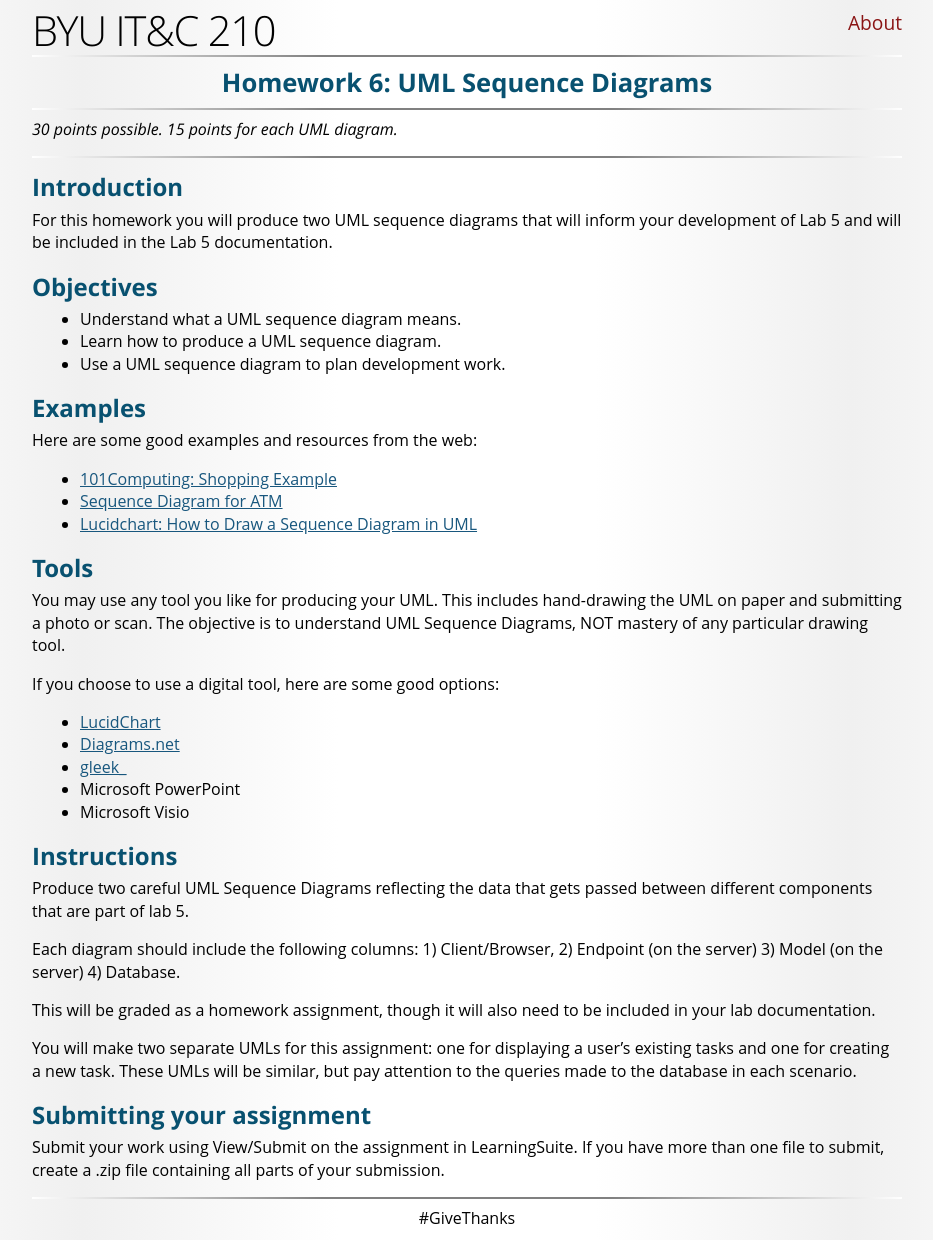
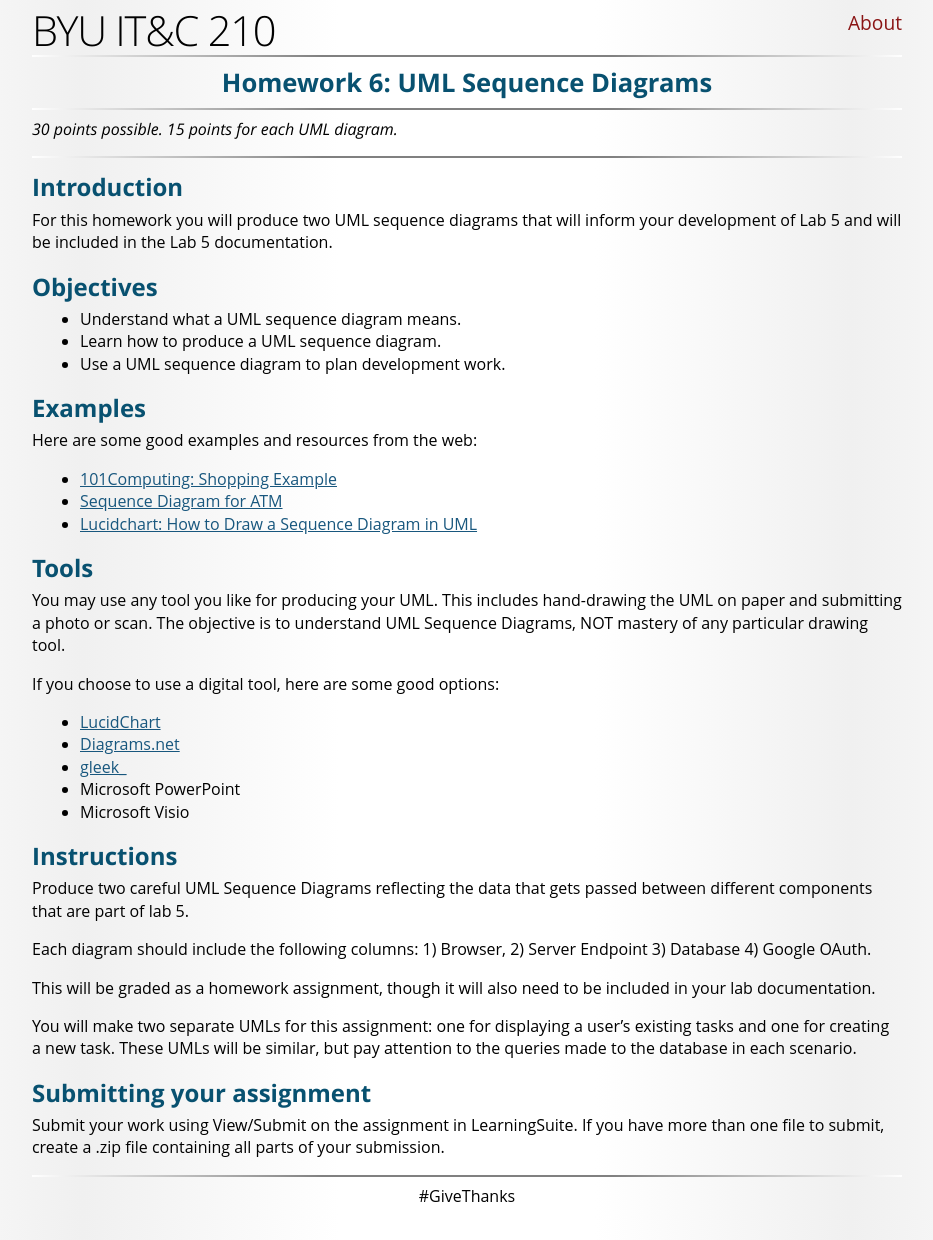
Before and after one commit to BYU-ITC-210/BYU-ITC-210.github.io, a Jekyll site: the page built from HW6-UML-Sequence.md, in a window 1280 px wide. Shown: the whole page, without its empty margins (173-1106 px from the left). Built offline with Jekyll 4.4.1, drawn with Linux system fonts in a browser that asks for light colours; some web fonts are replaced; after the commit the page ends 1217 px from its top, so only the background shows below that.

Commit message:
Update HW6-UML-Sequence.md

```diff
--- a/HW6-UML-Sequence.md
+++ b/HW6-UML-Sequence.md
@@ -41,7 +41,7 @@ If you choose to use a digital tool, here are some good options:
 
 Produce two careful UML Sequence Diagrams reflecting the data that gets passed between different components that are part of lab 5.
 
-Each diagram should include the following columns: 1) Client/Browser, 2) Endpoint (on the server) 3) Model (on the server) 4) Database.
+Each diagram should include the following columns: 1) Browser, 2) Server Endpoint 3) Database 4) Google OAuth.
 
 This will be graded as a homework assignment, though it will also need to be included in your lab documentation.
 
```
